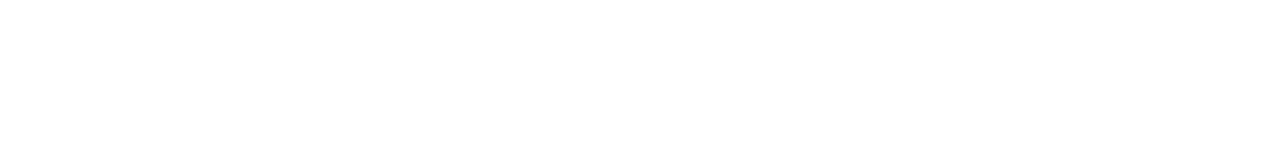
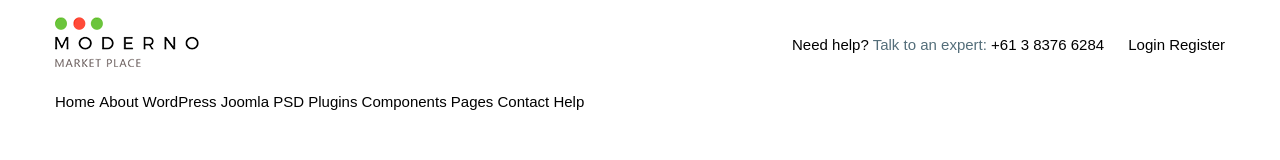
Before and after one commit to Yevhenii-Web-dev/moderno, a website: page app/index.html in a window 1280 px wide. Drawn offline with nearby package versions, Linux system fonts and the light colour scheme; files that its build step writes are made by us from their sources.

Commit message:
header start

```diff
--- a/app/index.html
+++ b/app/index.html
@@ -1,20 +1,86 @@
 <!DOCTYPE html>
 <html lang="en">
-<head>
-    <meta charset="UTF-8">
-    <meta http-equiv="X-UA-Compatible" content="IE=edge">
-    <meta name="viewport" content="width=device-width, initial-scale=1.0">
-    <title>Document</title>
-    <link rel="stylesheet" href="./css/libs.min.css">
-    <link rel="stylesheet" href="./css/style.min.css">
-</head>
-<body>
-    <div class="box">
+  <head>
+    <meta charset="UTF-8" />
+    <meta http-equiv="X-UA-Compatible" content="IE=edge" />
+    <meta name="viewport" content="width=device-width, initial-scale=1.0" />
+    <title>MODERNO</title>
+    <link href="https://fonts.googleapis.com/css2?family=Roboto:wght@500;700&display=swap" rel="stylesheet">
+    <link rel="stylesheet" href="./css/libs.min.css" />
+    <link rel="stylesheet" href="./css/style.min.css" />
+  </head>
+  <body>
 
-    </div>
+    <!-- header start -->
+    <header class="header">
+      <div class="header__top">
+        <div class="wrapper">
+          <div class="header__top-inner">
+            <div class="header__logo">
+              <a href="#!">
+                <img src="./img/logo.png" alt="logo" />
+              </a>
+            </div>
+            <div class="header__text">
+              <a href="#!">
+                <span> Need help?</span>
+              </a>
+              Talk to an expert:
+              <a class="header__phone" href="tel:61383766284"
+                >+61 3 8376 6284</a
+              >
+            </div>
+            <div class="haader__box">
+              <a class="basket" href="#!"></a>
+              <a class="header__btn" href="">Login</a>
+              <a class="header__btn" href="">Register</a>
+            </div>
+          </div>
+        </div>
+      </div>
+      <div class="header__menu">
+        <div class="wrapper">
+          <nav class="nav">
+            <ul class="nav__list">
+              <li>
+                <a href="#!"> Home </a>
+              </li>
+              <li>
+                <a href="#!"> About </a>
+              </li>
+              <li>
+                <a href="#!"> WordPress </a>
+              </li>
+              <li>
+                <a href="#!"> Joomla </a>
+              </li>
+              <li>
+                <a href="#!"> PSD </a>
+              </li>
+              <li>
+                <a href="#!"> Plugins </a>
+              </li>
+              <li>
+                <a href="#!"> Components </a>
+              </li>
+              <li>
+                <a href="#!"> Pages </a>
+              </li>
+              <li>
+                <a href="#!"> Contact </a>
+              </li>
+              <li>
+                <a href="#!"> Help </a>
+              </li>
+            </ul>
+          </nav>
+        </div>
+      </div>
+    </header>
+    <!-- header end -->
 
     <script src="https://code.jquery.com/jquery-3.5.1.min.js"></script>
     <script src="./libs.min.js"></script>
     <script src="./js/main.min.js"></script>
-</body>
+  </body>
 </html>
--- /dev/null
+++ b/app/scss/_fonts.scss
@@ -0,0 +1,8 @@
+@font-face {
+    font-family: 'Roboto-Regular', sans-serif;
+    src: url('.ttf')
+         url('../fonts/Roboto-Regular.woff2') format('woff2'),
+         url('../fonts/Roboto-Regular.woff') format('woff');
+    font-weight: 400;
+    font-display: swap;
+}
--- /dev/null
+++ b/app/scss/_global.scss
@@ -0,0 +1,34 @@
+html{
+    box-sizing: border-box;
+}
+*, *::before, *::after{
+    box-sizing: inherit;
+}
+body{
+    font-family: 'Roboto-Regular', sans-serif;
+    font-size: 15px;
+    line-height: 24px;
+    color: $color-text;
+}
+img{
+    max-width: 100%;
+    height: auto;
+}
+a{
+    color: #000;
+    display: inline-block;
+    text-decoration: none;
+}
+ul{
+    list-style: none;
+    margin: 0;
+    padding: 0;
+}
+li{
+    display: inline-block;
+}
+.wrapper{
+    max-width: 1200px;
+    margin: 0 auto;
+    padding: 0 15px;
+}
--- /dev/null
+++ b/app/scss/_vars.scss
@@ -0,0 +1 @@
+$color-text:#546e7a;
--- a/app/scss/style.scss
+++ b/app/scss/style.scss
@@ -1,11 +1,32 @@
-html{
-    box-sizing: border-box;
+@import 'vars';
+@import 'global';
+@import 'fonts';
+
+
+.header {
+    &__top {}
+    &__top-inner {
+        display: flex;
+        justify-content: space-between;
+        align-items: center;
+        height: 90px;
+    }
+    &__logo {}
+    &__text {
+        margin-left: auto;
+        margin-right: 20px;
+    }
+    &__phone {}
+    &__btn {}
+    &__menu {}
 }
-*,
-*::before,
-*::after{
-    box-sizing: inherit;
+.wrapper {
 }
-.box{
-    display: flex;
+.haader {
+    &__box {}
 }
+.basket {
+}
+.nav {
+    &__list {}
+}
--- a/gulpfile.js
+++ b/gulpfile.js
@@ -8,7 +8,7 @@ let gulp = require('gulp'),
     cssmin = require('gulp-cssmin');
 
 gulp.task('sass', function(){
-   return gulp.src('app/scss/style.scss')
+   return gulp.src('app/scss/**/*.scss')
             .pipe(sass({outputStyle: 'compressed'}))
             .pipe(rename({suffix: ".min"}))
             .pipe(autoprefixer({
@@ -58,7 +58,7 @@ gulp.task('browser-sync', function() {
 });
 
 gulp.task('watch', function(){
-    gulp.watch('app/scss/style.scss', gulp.parallel('sass'))
+    gulp.watch('app/scss/**/*.scss', gulp.parallel('sass'))
     gulp.watch('app/*.html', gulp.parallel('html'))
     gulp.watch('app/js/*.js', gulp.parallel('js'))
 });
```
Also changed, not shown: app/css/style.min.css, app/fonts/Roboto-Regular.woff (added), app/fonts/Roboto-Regular.woff2 (added), app/img/logo.png (added).
